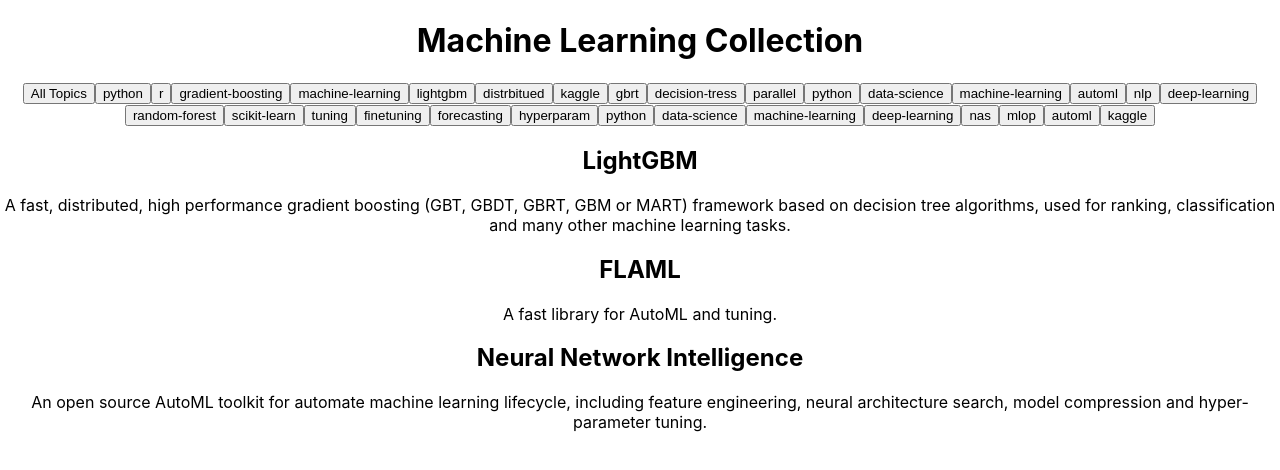
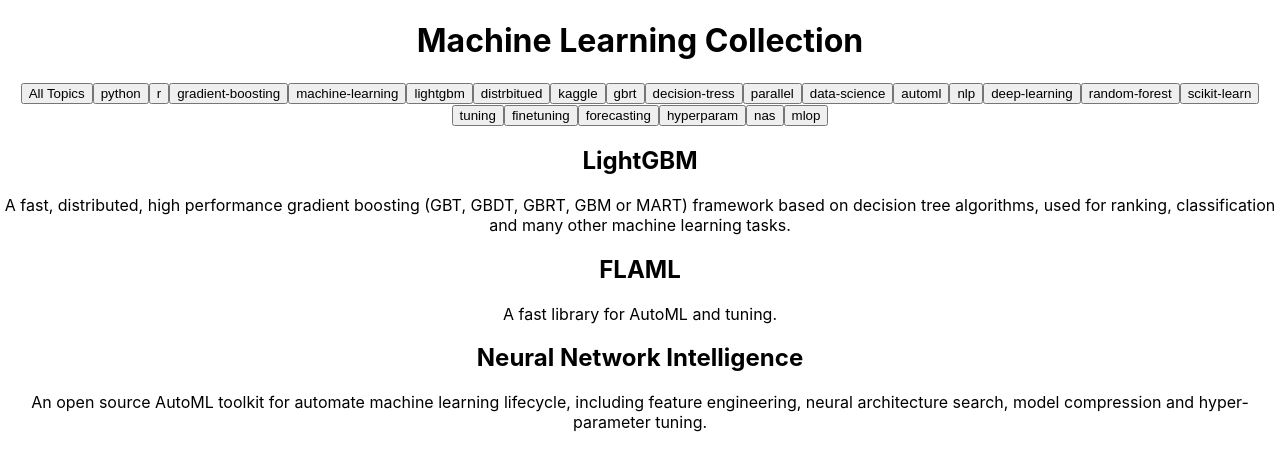
Before and after one commit to microsoft/machine-learning-collection, a React (Create React App) app: page / in a window 1280 px wide. Shown: the top 470 px of the page. Built offline with nearby package versions, Linux system fonts and the light colour scheme.

Commit message:
add new Set and updated topics

```diff
--- a/src/App.tsx
+++ b/src/App.tsx
@@ -3,7 +3,7 @@
 import items from "./data/contents.js"
 import ItemList from "./components/ItemList"
 import Topic from "./components/Topic"
-const allTopics = ["All Topics", ...new Set(items.map((item) => item.topics))].flat();
+const allTopics = [...new Set(["All Topics", ...items.map((item) => item.topics)].flat())];
 
 console.log(allTopics)
 
@@ -20,6 +20,10 @@
     setItem(filteredData);
     console.log(button);
     console.log(filteredData);
+
+    const updatedTopics = topics.filter((item) => (item.match(button))==null);
+    setTopics(updatedTopics)
+    console.log(updatedTopics)
   };
 
   return (
@@ -29,7 +33,6 @@
       </div>
       <Topic topic={topics} topicFilter={topicFilter} />
       <ItemList items={Item} />
-
     </div>
   );
 }
```
